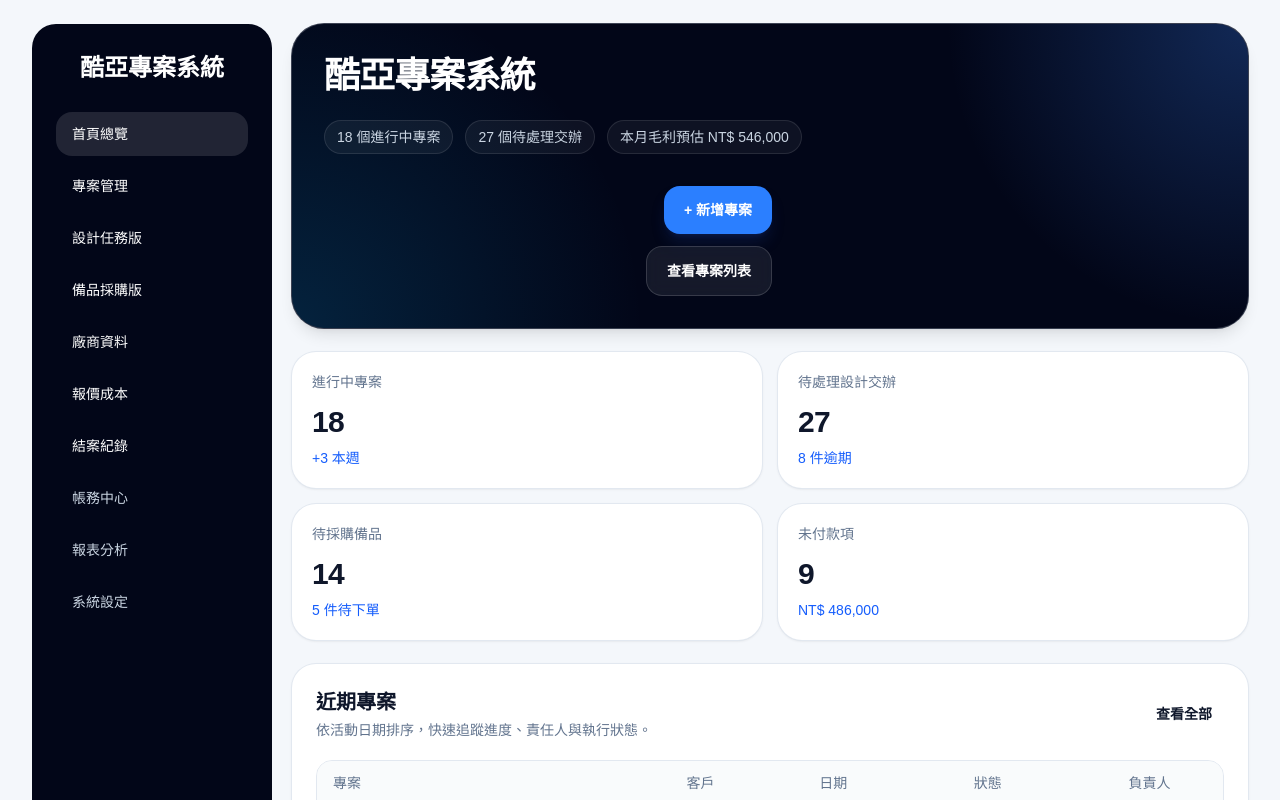
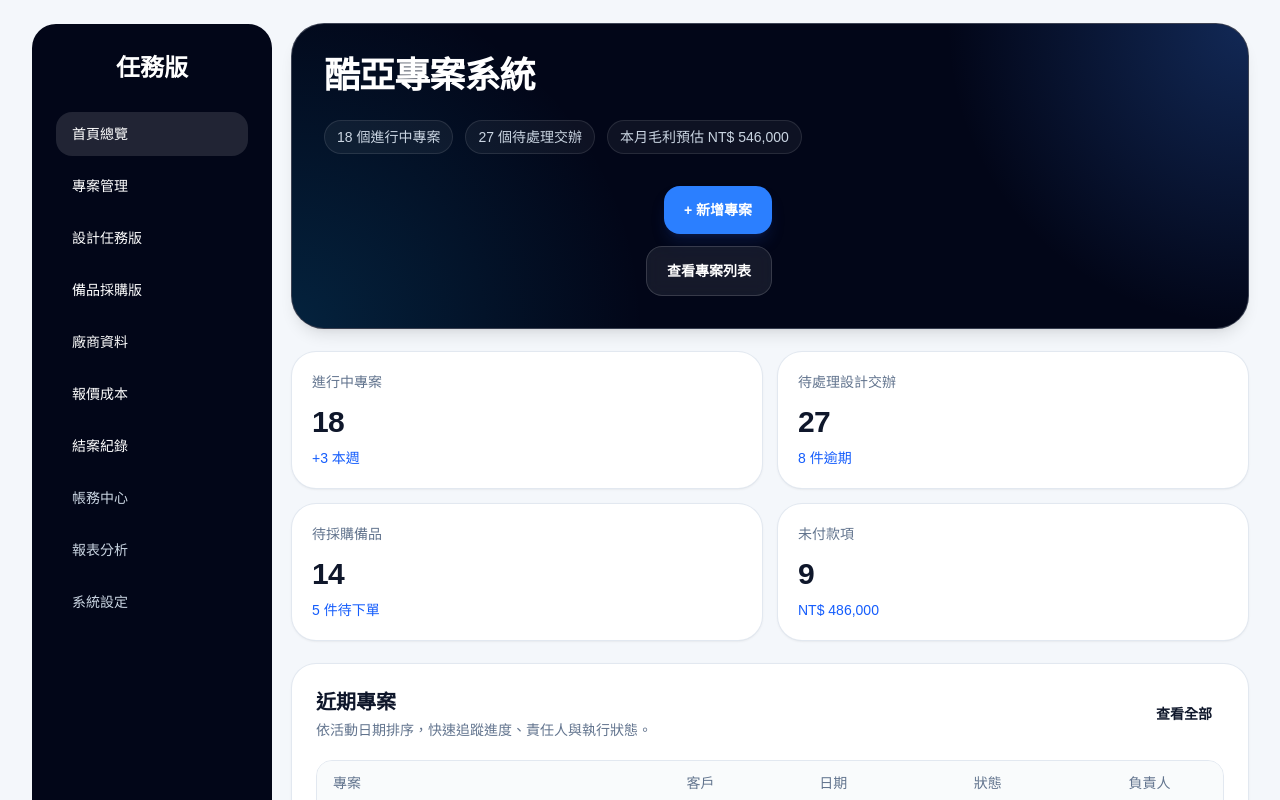
Before and after one commit to willy841/projectflow, a Next.js app in the folder project-mgmt/: page / in a window 1280 px wide. Shown: the top 800 px of the page. Built offline with nearby package versions, Linux system fonts and the light colour scheme.

Commit message:
fix: rename sidebar brand to task board

```diff
--- a/project-mgmt/src/components/app-shell.tsx
+++ b/project-mgmt/src/components/app-shell.tsx
@@ -26,7 +26,7 @@ export function AppShell({
       <div className="mx-auto flex min-h-screen w-full max-w-[1600px] gap-5 px-4 py-6 lg:px-6 xl:px-8">
         <aside className="hidden w-56 shrink-0 rounded-3xl bg-slate-950 p-6 text-white lg:block xl:w-60">
           <div className="mb-6 flex min-h-10 items-center justify-center text-center">
-            <h1 className="text-2xl font-semibold">酷亞專案系統</h1>
+            <h1 className="text-2xl font-semibold">任務版</h1>
           </div>
 
           <nav className="space-y-2 text-sm">
```
